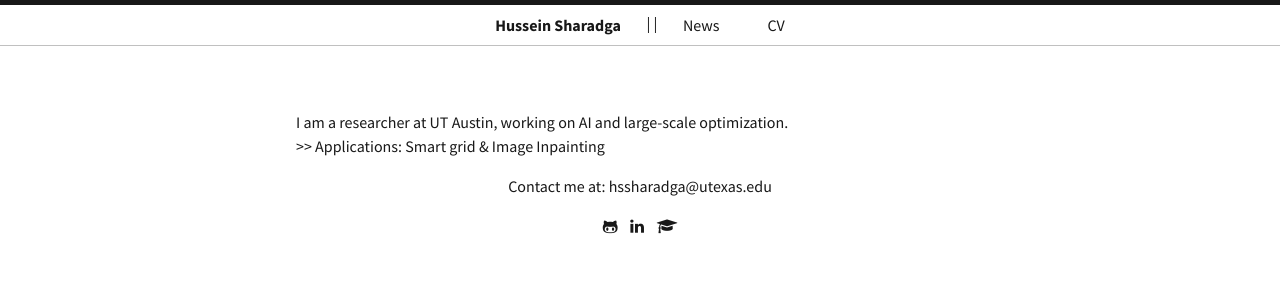
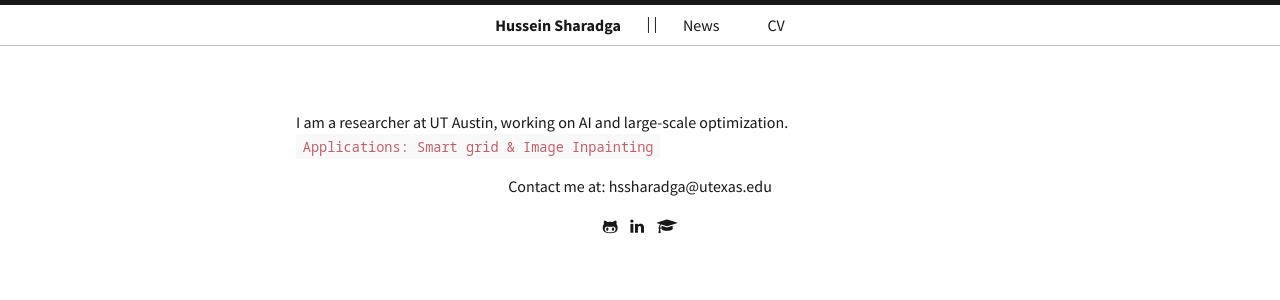
Before and after one commit to hssharadga/hssharadga.github.io, a Jekyll site: the page built from index.html, in a window 1280 px wide. Shown: the top 300 px of the page. Built offline with Jekyll 4.4.1, drawn with Linux system fonts in a browser that asks for light colours.

Commit message:
Update index.html

```diff
--- a/index.html
+++ b/index.html
@@ -24,7 +24,7 @@ title: Home
 
 <p style="text-align: left;">
     I am a researcher at UT Austin, working on AI and large-scale optimization.<br>
-    >> Applications: Smart grid & Image Inpainting
+    <code> Applications: Smart grid & Image Inpainting </code>
 </p>
 
 
```
